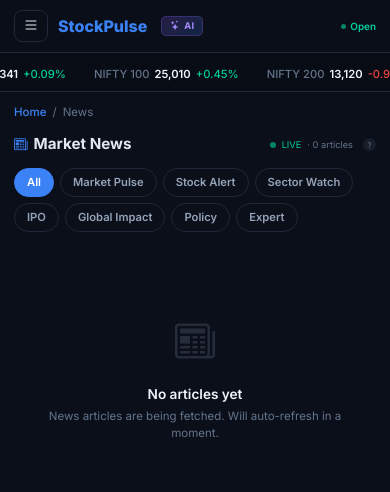
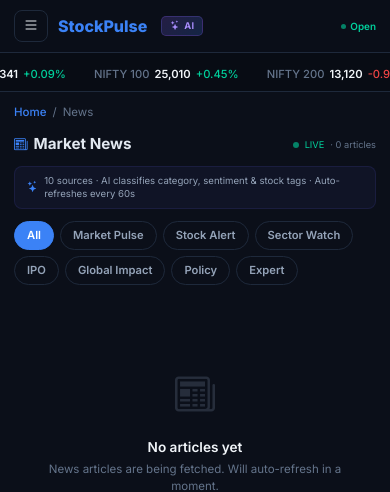
Before and after one commit to PruthvikAIRepo/Automate-Stock-Trading, a Flask app: page /news?category=all in a window 390 px wide. Shown: the top 492 px of the page. Run offline with Flask 3, Linux system fonts and the light colour scheme; data that the repository does not hold is empty.

Commit message:
Replace tooltips with clean AI info strip on news page
Remove clunky CSS tooltips and ? icon. Add a single subtle info strip
below the header: "10 sources · AI classifies category, sentiment &
stock tags · Auto-refreshes every 60s" — cleaner mobile-first UX.

Co-Authored-By: Claude Opus 4.6 <noreply@anthropic.com>

```diff
--- a/app/templates/base.html
+++ b/app/templates/base.html
@@ -275,11 +275,9 @@
         .sentiment-neutral{background:rgba(100,116,139,.12);color:var(--text2)}
         .sentiment-mixed{background:rgba(245,158,11,.1);color:var(--gold)}
 
-        /* ═══ TOOLTIPS ═══ */
-        .tip{position:relative;cursor:help;display:inline-flex;align-items:center}
-        .tip::after{content:attr(data-tip);position:absolute;bottom:calc(100% + 6px);left:50%;transform:translateX(-50%);background:var(--bg-elevated);color:var(--text2);border:1px solid var(--border);font-size:.6rem;font-weight:400;line-height:1.35;padding:6px 10px;border-radius:8px;white-space:normal;width:max-content;max-width:220px;pointer-events:none;opacity:0;transition:opacity .15s;z-index:50;box-shadow:0 4px 12px rgba(0,0,0,.3);text-transform:none;letter-spacing:0}
-        .tip:hover::after{opacity:1}
-        .tip-icon{width:13px;height:13px;border-radius:50%;background:rgba(100,116,139,.15);color:var(--text3);font-size:.5rem;display:inline-flex;align-items:center;justify-content:center;margin-left:4px;flex-shrink:0}
+        /* ═══ INFO STRIP ═══ */
+        .news-info-strip{display:flex;align-items:center;gap:6px;padding:7px 12px;margin-bottom:10px;border-radius:8px;background:rgba(99,102,241,.06);border:1px solid rgba(99,102,241,.12);font-size:.6rem;color:var(--text2);line-height:1.4}
+        .news-info-strip i{color:var(--accent);font-size:.7rem;flex-shrink:0}
 
         /* ═══ WATCHLIST ═══ */
         .wl-alert{display:inline-flex;align-items:center;gap:3px;padding:2px 7px;border-radius:4px;font-size:.6rem;font-weight:600;background:var(--accent-bg);color:var(--accent)}
--- a/app/templates/news.html
+++ b/app/templates/news.html
@@ -4,19 +4,25 @@
 <div class="bc"><a href="/">Home</a><span class="sep">/</span><span>News</span></div>
 <div class="sh">
     <span class="st"><i class="bi bi-newspaper" style="color:var(--accent)"></i> Market News</span>
-    <span class="tip" data-tip="News is scraped from 10 sources every 10 min during market hours and classified by AI" style="margin-left:auto;font-size:.58rem;color:var(--green);display:flex;align-items:center;gap:6px"><span style="width:6px;height:6px;background:var(--green);border-radius:50%;display:inline-block;animation:pulse 2s ease-in-out infinite"></span>LIVE<span id="news-count" style="color:var(--text3)">· {{ total }} articles</span><span class="tip-icon">?</span></span>
+    <span style="margin-left:auto;font-size:.58rem;color:var(--green);display:flex;align-items:center;gap:6px"><span style="width:6px;height:6px;background:var(--green);border-radius:50%;display:inline-block;animation:pulse 2s ease-in-out infinite"></span>LIVE<span id="news-count" style="color:var(--text3)">· {{ total }} articles</span></span>
+</div>
+
+<!-- AI Info Strip -->
+<div class="news-info-strip">
+    <i class="bi bi-stars"></i>
+    <span>10 sources · AI classifies category, sentiment & stock tags · Auto-refreshes every 60s</span>
 </div>
 
 <!-- Category Filter Tabs -->
 <div class="tabs" style="margin-bottom:12px;flex-wrap:wrap">
     <a href="/news?category=all" class="tab {% if category=='all' %}active{% endif %}">All</a>
-    <a href="/news?category=Market+Pulse" class="tab tip {% if category=='Market Pulse' %}active{% endif %}" data-tip="Sensex, Nifty moves, FII/DII flows">Market Pulse</a>
-    <a href="/news?category=Stock+Alert" class="tab tip {% if category=='Stock Alert' %}active{% endif %}" data-tip="Company earnings, results, corporate actions">Stock Alert</a>
-    <a href="/news?category=Sector+Watch" class="tab tip {% if category=='Sector Watch' %}active{% endif %}" data-tip="Sector-wide impacts — auto, pharma, banking">Sector Watch</a>
-    <a href="/news?category=IPO" class="tab tip {% if category=='IPO' %}active{% endif %}" data-tip="IPO filings, price bands, GMP, listings">IPO</a>
-    <a href="/news?category=Global+Impact" class="tab tip {% if category=='Global Impact' %}active{% endif %}" data-tip="Global events moving Indian markets">Global Impact</a>
-    <a href="/news?category=Policy+%26+Regulation" class="tab tip {% if category=='Policy & Regulation' %}active{% endif %}" data-tip="RBI, SEBI, budget, GST, FDI policy">Policy</a>
-    <a href="/news?category=Expert+Opinion" class="tab tip {% if category=='Expert Opinion' %}active{% endif %}" data-tip="Analyst views, upgrades, targets">Expert</a>
+    <a href="/news?category=Market+Pulse" class="tab {% if category=='Market Pulse' %}active{% endif %}">Market Pulse</a>
+    <a href="/news?category=Stock+Alert" class="tab {% if category=='Stock Alert' %}active{% endif %}">Stock Alert</a>
+    <a href="/news?category=Sector+Watch" class="tab {% if category=='Sector Watch' %}active{% endif %}">Sector Watch</a>
+    <a href="/news?category=IPO" class="tab {% if category=='IPO' %}active{% endif %}">IPO</a>
+    <a href="/news?category=Global+Impact" class="tab {% if category=='Global Impact' %}active{% endif %}">Global Impact</a>
+    <a href="/news?category=Policy+%26+Regulation" class="tab {% if category=='Policy & Regulation' %}active{% endif %}">Policy</a>
+    <a href="/news?category=Expert+Opinion" class="tab {% if category=='Expert Opinion' %}active{% endif %}">Expert</a>
 </div>
 
 <div id="news-feed">
@@ -34,10 +40,10 @@
     <a href="{{ article.url }}" target="_blank" rel="noopener" class="news-link" aria-label="{{ article.title }}"></a>
     <div class="card-body" style="padding:12px 14px">
         <div style="display:flex;align-items:center;gap:8px;margin-bottom:6px">
-            <span class="news-breaking tip" data-tip="Published less than 1 hour ago" style="z-index:2">BREAKING</span>
+            <span class="news-breaking">BREAKING</span>
             {% set cat = article.category %}
-            <span class="news-cat tip" data-tip="AI-classified category" style="z-index:2;background:{% if cat=='Market Pulse' %}var(--accent-bg);color:var(--accent){% elif cat=='Stock Alert' %}var(--green-bg);color:var(--green){% elif cat=='Sector Watch' %}rgba(249,115,22,.1);color:#f97316{% elif cat=='Global Impact' %}rgba(167,139,250,.1);color:var(--purple){% elif cat=='IPO' %}rgba(245,158,11,.1);color:var(--gold){% elif cat=='Policy & Regulation' %}rgba(100,116,139,.15);color:var(--text2){% elif cat=='Expert Opinion' %}rgba(139,92,246,.15);color:#a78bfa{% else %}rgba(100,116,139,.1);color:var(--text3){% endif %}">{{ cat }}</span>
-            {% if article.sentiment %}<span class="news-sentiment tip sentiment-{{ article.sentiment|lower }}" data-tip="AI-detected market sentiment" style="z-index:2">{% if article.sentiment == 'Bullish' %}<i class="bi bi-arrow-up-circle-fill"></i>{% elif article.sentiment == 'Bearish' %}<i class="bi bi-arrow-down-circle-fill"></i>{% elif article.sentiment == 'Mixed' %}<i class="bi bi-arrow-left-right"></i>{% else %}<i class="bi bi-dash-circle"></i>{% endif %} {{ article.sentiment }}</span>{% endif %}
+            <span class="news-cat" style="background:{% if cat=='Market Pulse' %}var(--accent-bg);color:var(--accent){% elif cat=='Stock Alert' %}var(--green-bg);color:var(--green){% elif cat=='Sector Watch' %}rgba(249,115,22,.1);color:#f97316{% elif cat=='Global Impact' %}rgba(167,139,250,.1);color:var(--purple){% elif cat=='IPO' %}rgba(245,158,11,.1);color:var(--gold){% elif cat=='Policy & Regulation' %}rgba(100,116,139,.15);color:var(--text2){% elif cat=='Expert Opinion' %}rgba(139,92,246,.15);color:#a78bfa{% else %}rgba(100,116,139,.1);color:var(--text3){% endif %}">{{ cat }}</span>
+            {% if article.sentiment %}<span class="news-sentiment sentiment-{{ article.sentiment|lower }}">{% if article.sentiment == 'Bullish' %}<i class="bi bi-arrow-up-circle-fill"></i>{% elif article.sentiment == 'Bearish' %}<i class="bi bi-arrow-down-circle-fill"></i>{% elif article.sentiment == 'Mixed' %}<i class="bi bi-arrow-left-right"></i>{% else %}<i class="bi bi-dash-circle"></i>{% endif %} {{ article.sentiment }}</span>{% endif %}
         </div>
         <div class="news-title" style="font-size:.88rem">{{ article.title }}</div>
         <div class="news-summary">{{ article.summary }}</div>
@@ -45,7 +51,7 @@
             <span><i class="bi bi-clock"></i> {{ article.published_at|timeago }}</span>
             <span>{{ article.source }}</span>
             {% for sym in article.related_stocks %}
-            <a href="/stock/{{ sym }}" class="tip" data-tip="AI-tagged stock — view details" style="color:var(--accent);font-weight:600;position:relative;z-index:2">{{ sym }}</a>
+            <a href="/stock/{{ sym }}" style="color:var(--accent);font-weight:600;position:relative;z-index:2">{{ sym }}</a>
             {% endfor %}
         </div>
     </div>
@@ -59,8 +65,8 @@
         <a href="{{ article.url }}" target="_blank" rel="noopener" class="news-link" aria-label="{{ article.title }}"></a>
         <div style="display:flex;align-items:center;gap:6px;margin-bottom:5px;flex-wrap:wrap">
             {% set cat = article.category %}
-            <span class="news-cat tip" data-tip="AI-classified category" style="z-index:2;background:{% if cat=='Market Pulse' %}var(--accent-bg);color:var(--accent){% elif cat=='Stock Alert' %}var(--green-bg);color:var(--green){% elif cat=='Sector Watch' %}rgba(249,115,22,.1);color:#f97316{% elif cat=='Global Impact' %}rgba(167,139,250,.1);color:var(--purple){% elif cat=='IPO' %}rgba(245,158,11,.1);color:var(--gold){% elif cat=='Policy & Regulation' %}rgba(100,116,139,.15);color:var(--text2){% elif cat=='Expert Opinion' %}rgba(139,92,246,.15);color:#a78bfa{% else %}rgba(100,116,139,.1);color:var(--text3){% endif %}">{{ cat }}</span>
-            {% if article.sentiment %}<span class="news-sentiment tip sentiment-{{ article.sentiment|lower }}" data-tip="AI-detected market sentiment" style="z-index:2">{% if article.sentiment == 'Bullish' %}<i class="bi bi-arrow-up-circle-fill"></i>{% elif article.sentiment == 'Bearish' %}<i class="bi bi-arrow-down-circle-fill"></i>{% elif article.sentiment == 'Mixed' %}<i class="bi bi-arrow-left-right"></i>{% else %}<i class="bi bi-dash-circle"></i>{% endif %} {{ article.sentiment }}</span>{% endif %}
+            <span class="news-cat" style="background:{% if cat=='Market Pulse' %}var(--accent-bg);color:var(--accent){% elif cat=='Stock Alert' %}var(--green-bg);color:var(--green){% elif cat=='Sector Watch' %}rgba(249,115,22,.1);color:#f97316{% elif cat=='Global Impact' %}rgba(167,139,250,.1);color:var(--purple){% elif cat=='IPO' %}rgba(245,158,11,.1);color:var(--gold){% elif cat=='Policy & Regulation' %}rgba(100,116,139,.15);color:var(--text2){% elif cat=='Expert Opinion' %}rgba(139,92,246,.15);color:#a78bfa{% else %}rgba(100,116,139,.1);color:var(--text3){% endif %}">{{ cat }}</span>
+            {% if article.sentiment %}<span class="news-sentiment sentiment-{{ article.sentiment|lower }}">{% if article.sentiment == 'Bullish' %}<i class="bi bi-arrow-up-circle-fill"></i>{% elif article.sentiment == 'Bearish' %}<i class="bi bi-arrow-down-circle-fill"></i>{% elif article.sentiment == 'Mixed' %}<i class="bi bi-arrow-left-right"></i>{% else %}<i class="bi bi-dash-circle"></i>{% endif %} {{ article.sentiment }}</span>{% endif %}
             <span style="font-size:.6rem;color:var(--text3)">{{ article.published_at|timeago }}</span>
         </div>
         <div class="news-title">{{ article.title }}</div>
@@ -68,7 +74,7 @@
         <div class="news-meta">
             <span><i class="bi bi-journal-text"></i> {{ article.source }}</span>
             {% for sym in article.related_stocks %}
-            <a href="/stock/{{ sym }}" class="tip" data-tip="AI-tagged stock — view details" style="color:var(--accent);font-weight:600;position:relative;z-index:2">{{ sym }}</a>
+            <a href="/stock/{{ sym }}" style="color:var(--accent);font-weight:600;position:relative;z-index:2">{{ sym }}</a>
             {% endfor %}
         </div>
     </div>
```
